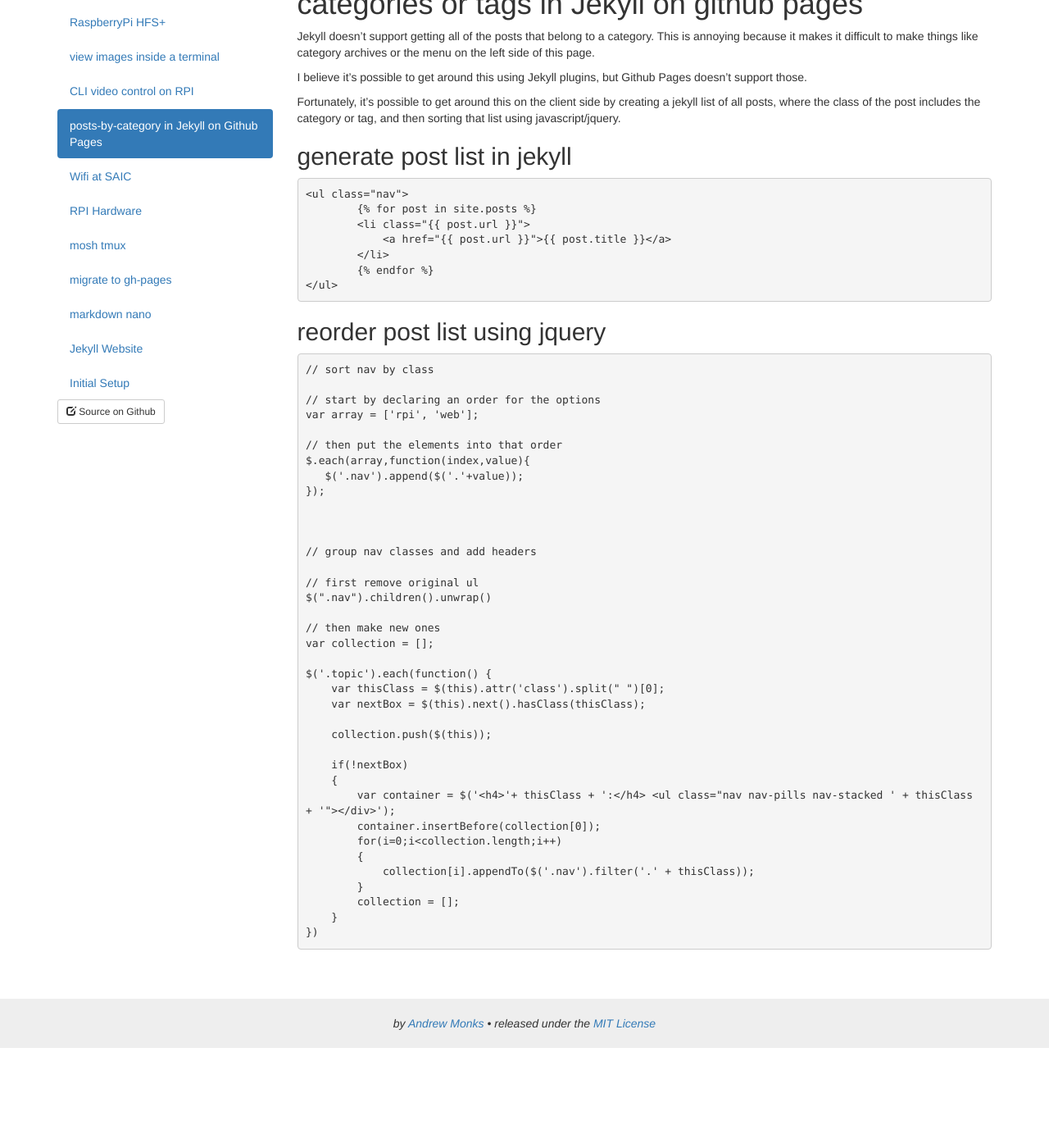
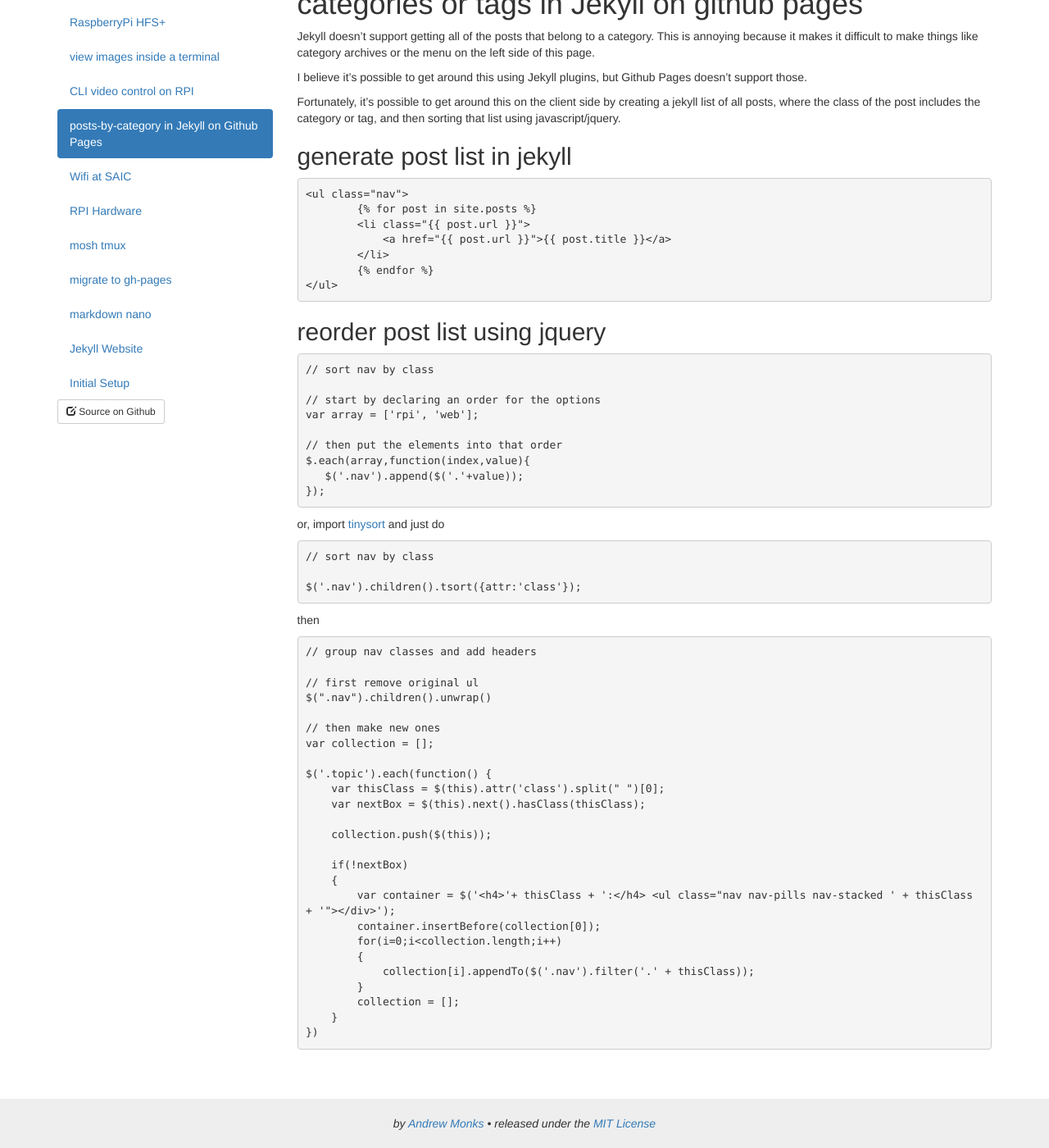
Before and after one commit to amonks/rpi-setup, a Jekyll site: the page built from _posts/2013-12-7-jekyll-categories.md, in a window 1280 px wide and 1400 px high, scrolled down 175 px. Shown: the whole window at 82% size. Built offline with Jekyll 4.4.1, drawn with Linux system fonts in a browser that asks for light colours; nearby versions of some CDN libraries; before the commit the page ends 1453 px from its top, so only the background shows below that.

Commit message:
improved sort

```diff
--- a/_posts/2013-12-7-jekyll-categories.md
+++ b/_posts/2013-12-7-jekyll-categories.md
@@ -39,7 +39,13 @@ Fortunately, it's possible to get around this on the client side by creating a j
 	   $('.nav').append($('.'+value));
 	});
 
+or, import [tinysort](http://tinysort.sjeiti.com/dist/jquery.tinysort.min.js) and just do
 
+	// sort nav by class
+
+	$('.nav').children().tsort({attr:'class'});
+
+then
 
 	// group nav classes and add headers
 
```
